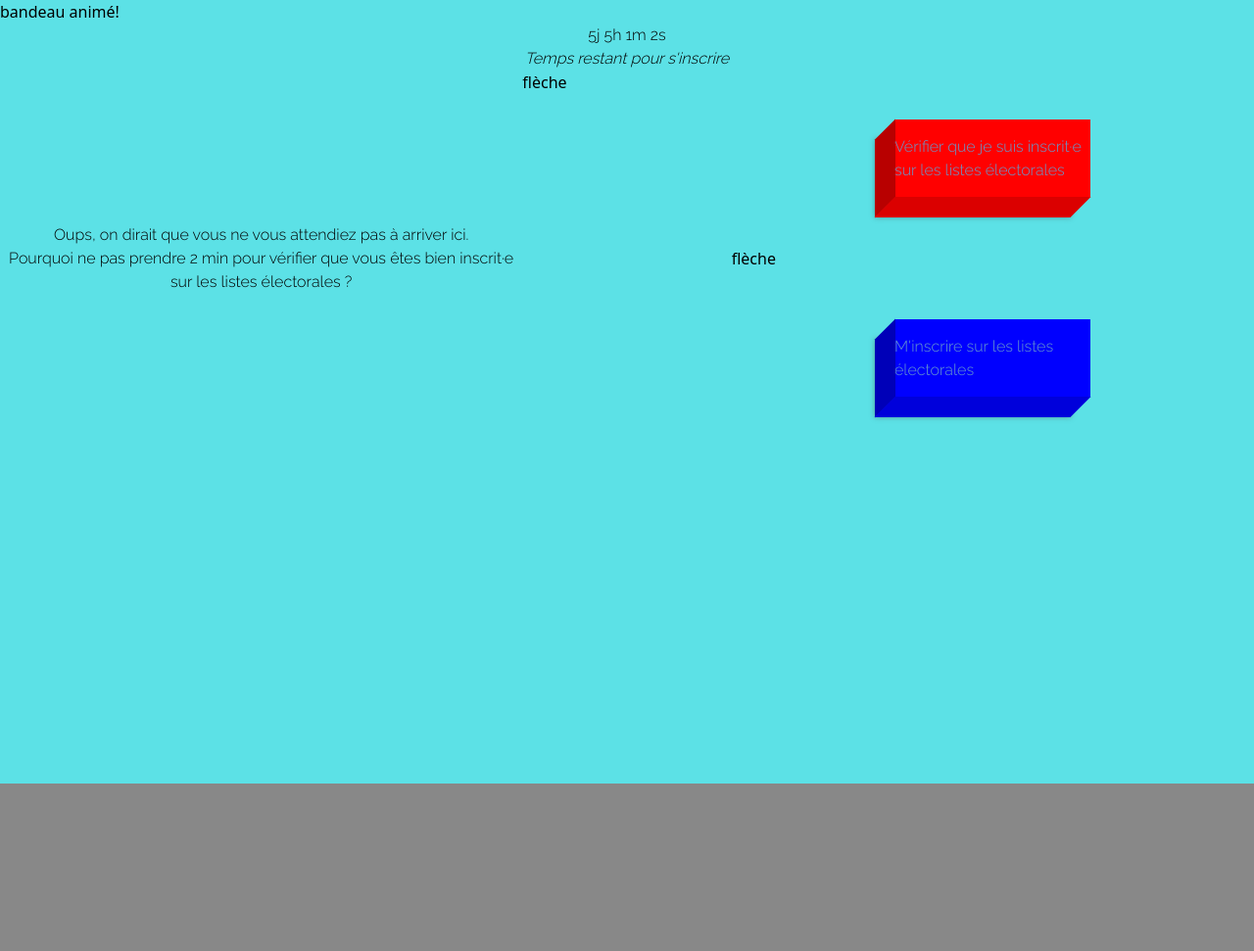
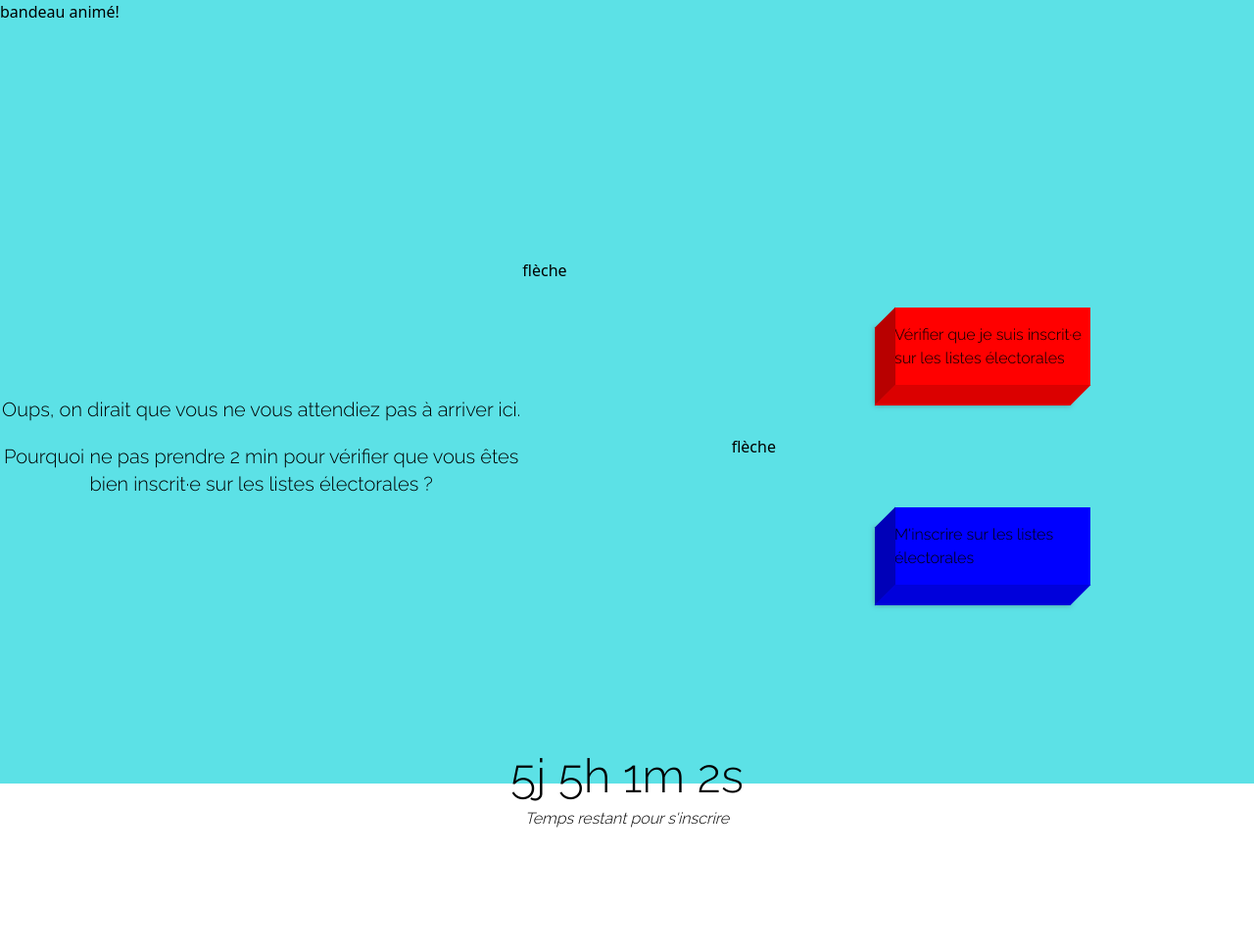
Before and after one commit to CodeCitoyen/cbfd, a website: page index.html in a window 1280 px wide. Shown: the top 971 px of the page at 98% size. Drawn offline with nearby package versions, Linux system fonts and the light colour scheme.

Commit message:
structure

```diff
--- a/index.html
+++ b/index.html
@@ -20,13 +20,9 @@
 <!--        bandeau-->
         <div>bandeau animé!</div>
 
-        <div class="text-center">
-            <h1>5j 5h 1m 2s</h1>
-            <p class="italic">Temps restant pour s'inscrire</p>
-        </div>
-        <div class="grid grid-cols-12 h-96 mx-auto max-w-screen-xl">
-            <div class="col-span-5 text-center justify-center flex align-center flex-col">
-                <p>Oups, on dirait que vous ne vous attendiez pas à arriver ici.</p>
+        <div class="grid grid-cols-12 h-96 mt-60 mx-auto max-w-screen-xl">
+            <div class="col-span-5 text-center justify-center flex align-center flex-col text-xl">
+                <p class="mb-5">Oups, on dirait que vous ne vous attendiez pas à arriver ici.</p>
                 <p>Pourquoi ne pas prendre 2 min pour vérifier que vous êtes bien inscrit·e sur les listes électorales ?</p>
             </div>
             <div class="col-span-2">flèche</div>
@@ -54,6 +50,12 @@
             </div>
         </div>
 
+        <div class="text-center h-80 flex flex-col justify-center">
+            <h1 class="text-5xl">5j 5h 1m 2s</h1>
+            <p class="italic mt-2">Temps restant pour s'inscrire</p>
+        </div>
+
+
     </section>
 
 <!-- PAGE 2 -->
--- a/scss/lib.scss
+++ b/scss/lib.scss
@@ -67,9 +67,6 @@ $COLOR_TWITTER: #00acee;
 $COLOR_TELEGRAM: #0088cc;
 $COLOR_INSTAGRAM: #c13584;
 
-// color
-$body-bg: #888;
-
 /* 3D-BOX ($bx-)
 ------------------------- */
 $bx-bg-color-1: red;
@@ -107,19 +104,6 @@ $bx-transform-target--hover: $bx-transform--target translate(5px, -5px);
   }
 }
 
-/* resets
----------------------------- */
-
-body {
-  @include yek-aligns;
-  background-color: $body-bg;
-}
-
-a {
-  color: $yek-blue--600;
-  text-decoration: none;
-  cursor: pointer;
-}
 
 /* stylesheets
 ---------------------------- */
```
Also changed, not shown: style.css.
